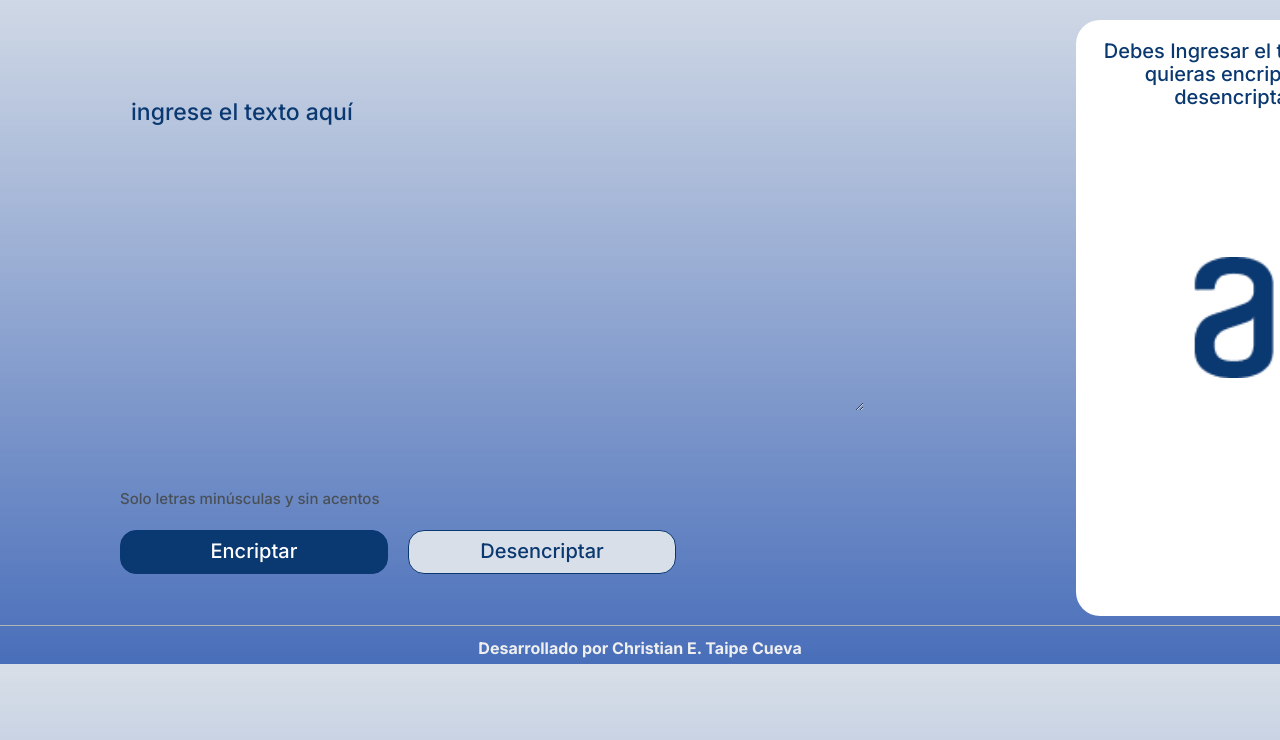
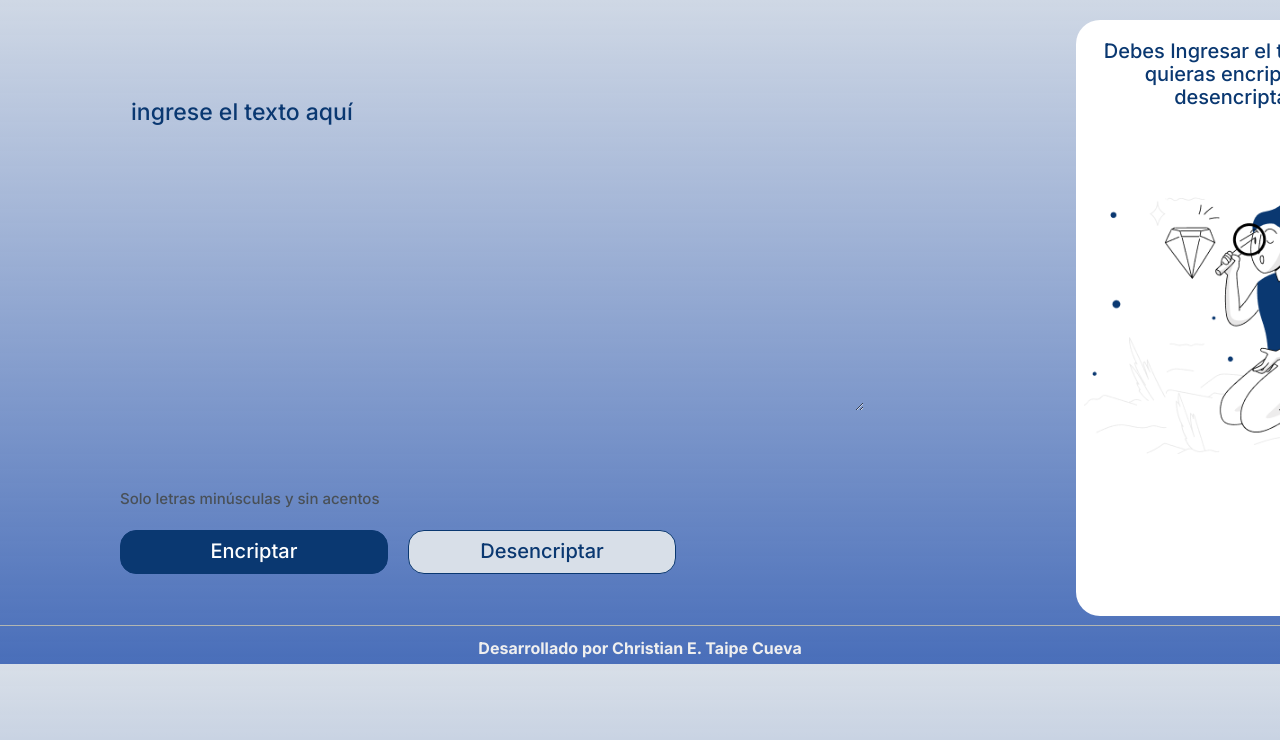
Before and after one commit to eCuevaChristian/Encriptadoralura, a plain HTML site: page index.html in a window 1280 px wide. Shown: the part 44-784 px from the top of the page. Drawn offline with Linux system fonts and the light colour scheme.

Commit message:
mover muneco a style

```diff
--- a/style.css
+++ b/style.css
@@ -52,7 +52,7 @@ main {
  }
 .mensaje {
     background: white;
-    background-image: url(/imagenes/Logo.png);
+    background-image: url(/muneco.png);
     background-position: center;
     background-size: 95%;
     width: 46%;
```
Also changed, not shown: muneco.png (renamed from imagenes/muneco.png).
